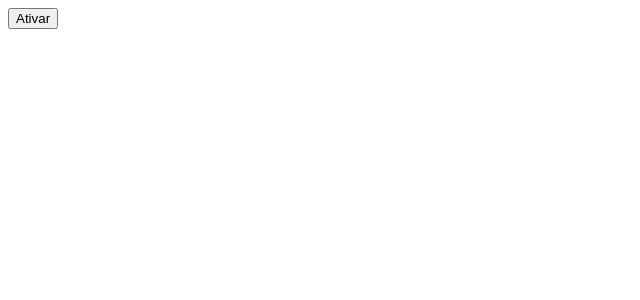
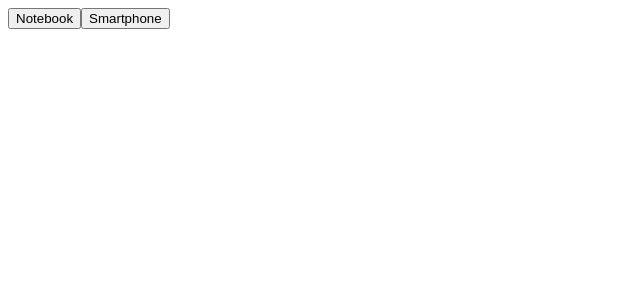
Before and after one commit to rafaelandradegs/origamid-react, a React (Vite) app: page / in a window 1280 px wide. Shown: the top 300 px of the page, without its empty margins (0-640 px from the left). Built offline with nearby package versions, Linux system fonts and the light colour scheme.

Commit message:
Exercicio localStorage minha resolucao

```diff
--- a/src/App.jsx
+++ b/src/App.jsx
@@ -1,14 +1,38 @@
-import React from 'react'
-import Produto from './Produto'
+import React, { useEffect } from 'react'
 
 const App = () => {
-  const [ativo, setAtivo] = React.useState(false)
+  const [listaProduto, setListaProduto] = React.useState(null)
+
+  async function handleClick(e) {
+    const response = await fetch(
+      `https://ranekapi.origamid.dev/json/api/produto/${e.target.innerText}`
+    )
+    const data = await response.json()
+    setListaProduto(data)
+  }
+
+  useEffect(() => {
+    if (localStorage.getItem('produto') !== null) {
+      setListaProduto(JSON.parse(localStorage.getItem('produto')))
+    }
+  }, [])
+
+  useEffect(
+    () => localStorage.setItem('produto', JSON.stringify(listaProduto)),
+    [listaProduto]
+  )
 
   return (
-    <>
-      {ativo && <Produto />}
-      <button onClick={() => setAtivo(!ativo)}>Ativar</button>
-    </>
+    <div>
+      {listaProduto && (
+        <div>
+          <h1>{listaProduto.nome}</h1>
+          <p>R$ {listaProduto.preco}</p>
+        </div>
+      )}
+      <button onClick={handleClick}>Notebook</button>
+      <button onClick={handleClick}>Smartphone</button>
+    </div>
   )
 }
 
--- a/src/Produto.jsx
+++ /dev/null
@@ -1,21 +0,0 @@
-import React from 'react'
-
-const Produto = () => {
-  React.useEffect(() => {
-    function handleScroll(event) {
-      console.log(event)
-    }
-    window.addEventListener('scroll', handleScroll)
-    return () => {
-      window.removeEventListener('scroll', handleScroll)
-    }
-  }, [])
-
-  return (
-    <div style={{ height: '200vh' }}>
-      <p>Meu Produto</p>
-    </div>
-  )
-}
-
-export default Produto
```
